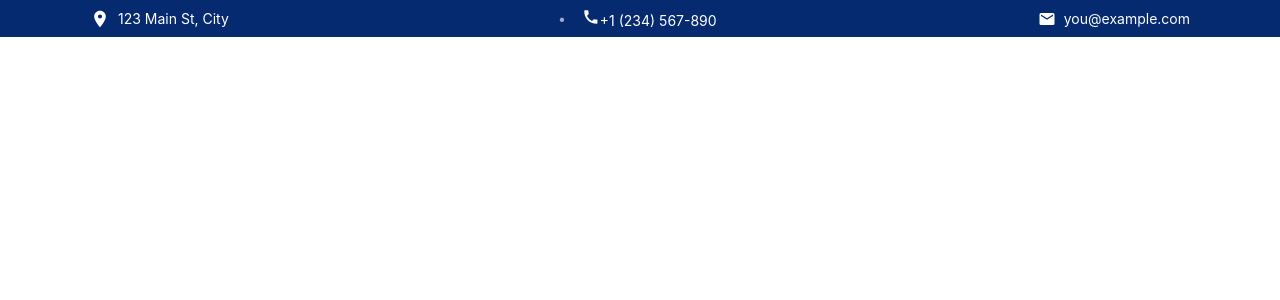
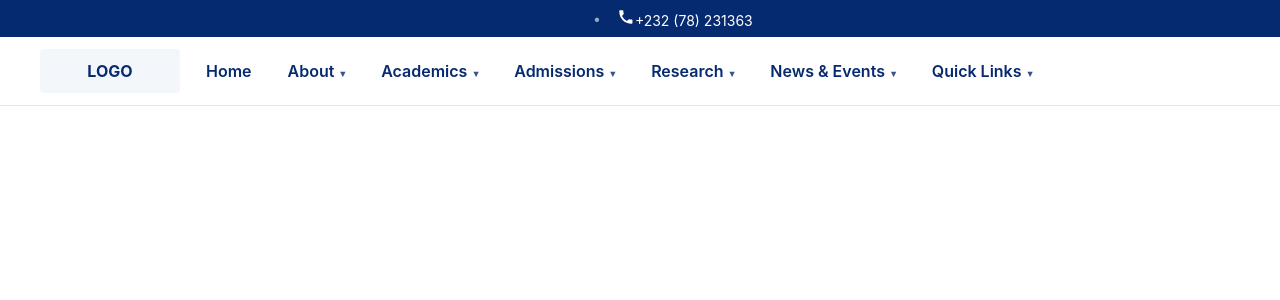
Before and after one commit to Med-dev-sl/etusl.github.io, a React (Create React App) app: page / in a window 1280 px wide. Shown: the top 300 px of the page. Built offline with nearby package versions, Linux system fonts and the light colour scheme.

Commit message:
added main header

```diff
--- a/src/App.js
+++ b/src/App.js
@@ -1,10 +1,12 @@
 import './App.css';
 import TopHeader from './components/TopHeader';
+import MainHeader from './components/MainHeader';
 
 function App() {
   return (
     <>
       <TopHeader />
+      <MainHeader />
     </>
   );
 }
--- /dev/null
+++ b/src/components/MainHeader.css
@@ -0,0 +1,112 @@
+.main-header {
+  background: #ffffff;
+  border-bottom: 1px solid #e6e6e6;
+  color: #062a6f;
+}
+
+.main-header__inner {
+  max-width: 1200px;
+  margin: 0 auto;
+  display: flex;
+  align-items: center;
+  justify-content: space-between;
+  padding: 12px 16px;
+  gap: 20px;
+}
+
+.main-header__logo {
+  flex: 0 0 auto;
+}
+
+.logo-placeholder {
+  width: 140px;
+  height: 44px;
+  display: flex;
+  align-items: center;
+  justify-content: center;
+  background: #f3f6fb;
+  color: #062a6f;
+  font-weight: 700;
+  border-radius: 4px;
+  box-shadow: none;
+}
+
+.main-header__nav {
+  flex: 1 1 auto;
+}
+
+.menu {
+  list-style: none;
+  margin: 0;
+  padding: 0;
+  display: flex;
+  gap: 24px;
+  align-items: center;
+}
+
+.menu__item {
+  position: relative;
+}
+
+.menu__item a {
+  color: #062a6f;
+  text-decoration: none;
+  padding: 8px 6px;
+  display: inline-block;
+  font-weight: 600;
+}
+
+.menu__item--has-dropdown > a::after {
+  content: '\25BE';
+  margin-left: 6px;
+  font-size: 0.6em;
+  opacity: 0.8;
+}
+
+.dropdown {
+  position: absolute;
+  top: calc(100% + 6px);
+  left: 0;
+  min-width: 220px;
+  background: #ffffff;
+  box-shadow: 0 8px 24px rgba(10, 10, 10, 0.08);
+  border-radius: 6px;
+  padding: 8px 0;
+  opacity: 0;
+  transform: translateY(-6px);
+  pointer-events: none;
+  transition: opacity 160ms ease, transform 160ms ease;
+  z-index: 200;
+}
+
+.menu__item--has-dropdown:focus-within .dropdown,
+.menu__item--has-dropdown:hover .dropdown {
+  opacity: 1;
+  transform: translateY(0);
+  pointer-events: auto;
+}
+
+.dropdown li {
+  padding: 0;
+}
+
+.dropdown li a {
+  display: block;
+  padding: 8px 16px;
+  color: #333;
+  white-space: nowrap;
+  font-weight: 500;
+}
+
+/* simple responsive: collapse menu into one line scroll on small screens */
+@media (max-width: 880px) {
+  .menu {
+    gap: 12px;
+    overflow-x: auto;
+    padding-bottom: 4px;
+  }
+}
+
+@media (max-width: 560px) {
+  .logo-placeholder { width: 100px; height: 36px; font-size: 12px; }
+}
--- /dev/null
+++ b/src/components/MainHeader.js
@@ -0,0 +1,84 @@
+import React from 'react';
+import './MainHeader.css';
+
+function MainHeader() {
+  return (
+    <header className="main-header">
+      <div className="main-header__inner">
+        <div className="main-header__logo">
+          <div className="logo-placeholder" aria-hidden>LOGO</div>
+        </div>
+
+        <nav className="main-header__nav" aria-label="Main Navigation">
+          <ul className="menu">
+            <li className="menu__item"><a href="#">Home</a></li>
+
+            <li className="menu__item menu__item--has-dropdown">
+              <a href="#">About</a>
+              <ul className="dropdown">
+                <li><a href="#">Overview</a></li>
+                <li><a href="#">History</a></li>
+                <li><a href="#">Vision &amp; Mission</a></li>
+                <li><a href="#">Leadership &amp; Directorates</a></li>
+                <li><a href="#">Affiliates &amp; Partners</a></li>
+                <li><a href="#">Strategic Plan</a></li>
+                <li><a href="#">ETU Policies</a></li>
+              </ul>
+            </li>
+
+            <li className="menu__item menu__item--has-dropdown">
+              <a href="#">Academics</a>
+              <ul className="dropdown">
+                <li><a href="#">Overview</a></li>
+                <li><a href="#">Faculties</a></li>
+                <li><a href="#">Programmes</a></li>
+                <li><a href="#">Academic Calendar</a></li>
+                <li><a href="#">Library</a></li>
+              </ul>
+            </li>
+
+            <li className="menu__item menu__item--has-dropdown">
+              <a href="#">Admissions</a>
+              <ul className="dropdown">
+                <li><a href="#">Overview</a></li>
+                <li><a href="#">Undergraduate</a></li>
+                <li><a href="#">Post-Graduate</a></li>
+                <li><a href="#">International</a></li>
+              </ul>
+            </li>
+
+            <li className="menu__item menu__item--has-dropdown">
+              <a href="#">Research</a>
+              <ul className="dropdown">
+                <li><a href="#">Overview</a></li>
+                <li><a href="#">Ongoing Research</a></li>
+                <li><a href="#">Completed Research</a></li>
+              </ul>
+            </li>
+
+            <li className="menu__item menu__item--has-dropdown">
+              <a href="#">News &amp; Events</a>
+              <ul className="dropdown">
+                <li><a href="#">Live Events</a></li>
+                <li><a href="#">News &amp; Articles</a></li>
+              </ul>
+            </li>
+
+            <li className="menu__item menu__item--has-dropdown">
+              <a href="#">Quick Links</a>
+              <ul className="dropdown">
+                <li><a href="#">Link 1</a></li>
+                <li><a href="#">Link 2</a></li>
+                <li><a href="#">Link 3</a></li>
+              </ul>
+            </li>
+          </ul>
+        </nav>
+
+        <div className="main-header__spacer" />
+      </div>
+    </header>
+  );
+}
+
+export default MainHeader;
--- a/src/components/TopHeader.css
+++ b/src/components/TopHeader.css
@@ -60,3 +60,47 @@
     display: none; /* hide less important items on very small screens */
   }
 }
+
+/* Slide-down animation */
+@keyframes slideDown {
+  0% {
+    transform: translateY(-10px);
+    opacity: 0;
+  }
+  100% {
+    transform: translateY(0);
+    opacity: 1;
+  }
+}
+
+.top-header__left,
+.top-header__center,
+.top-header__right {
+  will-change: transform, opacity;
+  animation-name: slideDown;
+  animation-duration: 420ms;
+  animation-fill-mode: both;
+  animation-timing-function: cubic-bezier(.2,.9,.2,1);
+}
+
+/* staggered delays for a subtle cascade */
+.top-header__left {
+  animation-delay: 0s;
+}
+.top-header__center {
+  animation-delay: 0.12s;
+}
+.top-header__right {
+  animation-delay: 0.24s;
+}
+
+/* Respect users who prefer reduced motion */
+@media (prefers-reduced-motion: reduce) {
+  .top-header__left,
+  .top-header__center,
+  .top-header__right {
+    animation: none;
+    transform: none;
+    opacity: 1;
+  }
+}
--- a/src/components/TopHeader.js
+++ b/src/components/TopHeader.js
@@ -9,7 +9,7 @@ function TopHeader() {
           <svg className="top-header__icon" width="20" height="20" viewBox="0 0 24 24" fill="none" xmlns="http://www.w3.org/2000/svg" aria-hidden>
             <path d="M12 2C8.13 2 5 5.13 5 9c0 5.25 7 13 7 13s7-7.75 7-13c0-3.87-3.13-7-7-7zm0 9.5a2.5 2.5 0 110-5 2.5 2.5 0 010 5z" fill="currentColor"/>
           </svg>
-          <span className="top-header__location">123 Main St, City</span>
+          <span className="top-header__location">Combema Road , Kenema City</span>
         </div>
 
         <div className="top-header__center">
@@ -18,7 +18,7 @@ function TopHeader() {
             <svg className="top-header__icon" width="18" height="18" viewBox="0 0 24 24" fill="none" xmlns="http://www.w3.org/2000/svg" aria-hidden>
               <path d="M6.62 10.79a15.053 15.053 0 006.59 6.59l2.2-2.2a1 1 0 01.95-.27c1.02.26 2.12.4 3.25.4a1 1 0 011 1V20a1 1 0 01-1 1C10.07 21 3 13.93 3 4a1 1 0 011-1h3.5a1 1 0 011 1c0 1.13.14 2.23.4 3.25a1 1 0 01-.27.95l-2.01 2.59z" fill="currentColor"/>
             </svg>
-            <a className="top-header__link" href="tel:+1234567890">+1 (234) 567-890</a>
+            <a className="top-header__link" href="tel:+1234567890">+232 (78) 231363</a>
           </span>
         </div>
 
@@ -26,7 +26,7 @@ function TopHeader() {
           <svg className="top-header__icon" width="18" height="18" viewBox="0 0 24 24" fill="none" xmlns="http://www.w3.org/2000/svg" aria-hidden>
             <path d="M20 4H4a2 2 0 00-2 2v12a2 2 0 002 2h16a2 2 0 002-2V6a2 2 0 00-2-2zm0 4l-8 5-8-5V6l8 5 8-5v2z" fill="currentColor"/>
           </svg>
-          <a className="top-header__link" href="mailto:you@example.com">you@example.com</a>
+          <a className="top-header__link" href="mailto:you@example.com">registrar@etusl.edu.sl</a>
         </div>
       </div>
     </div>
```
